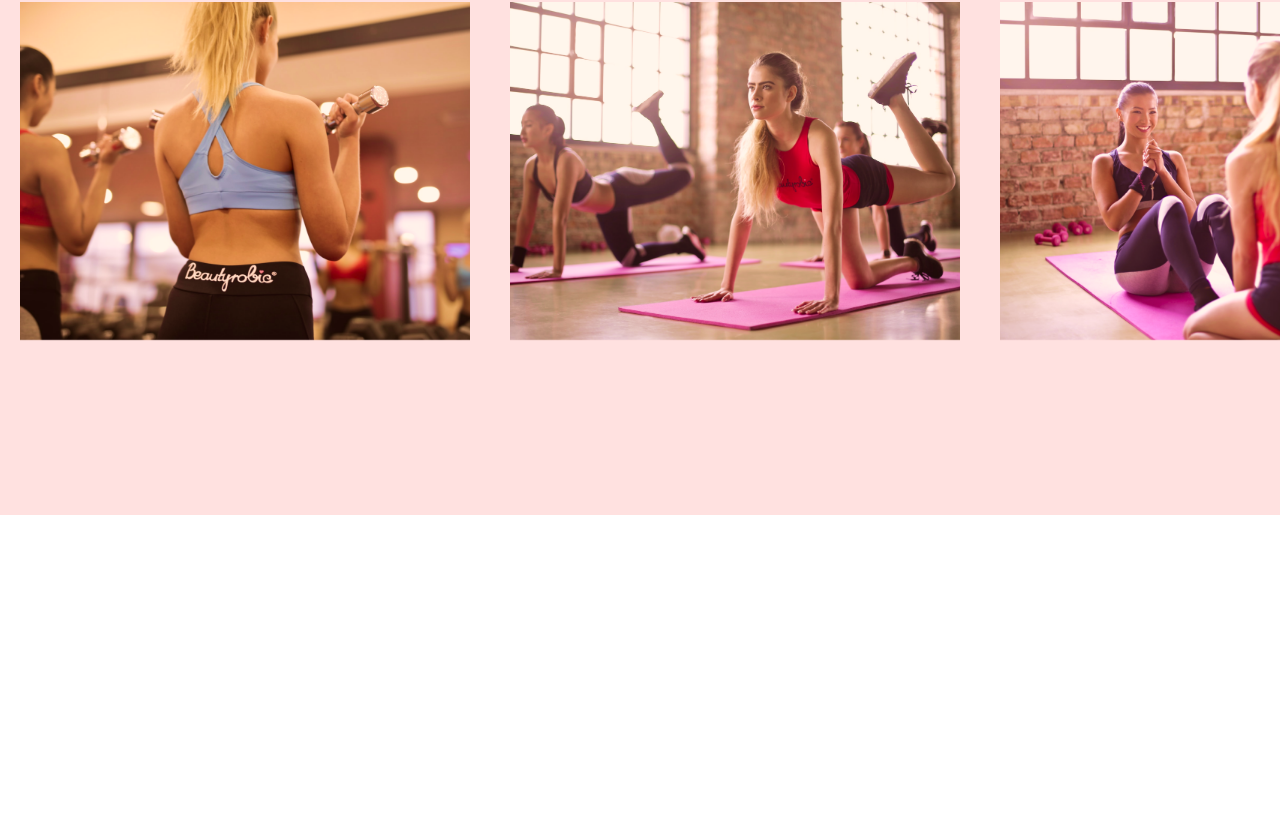
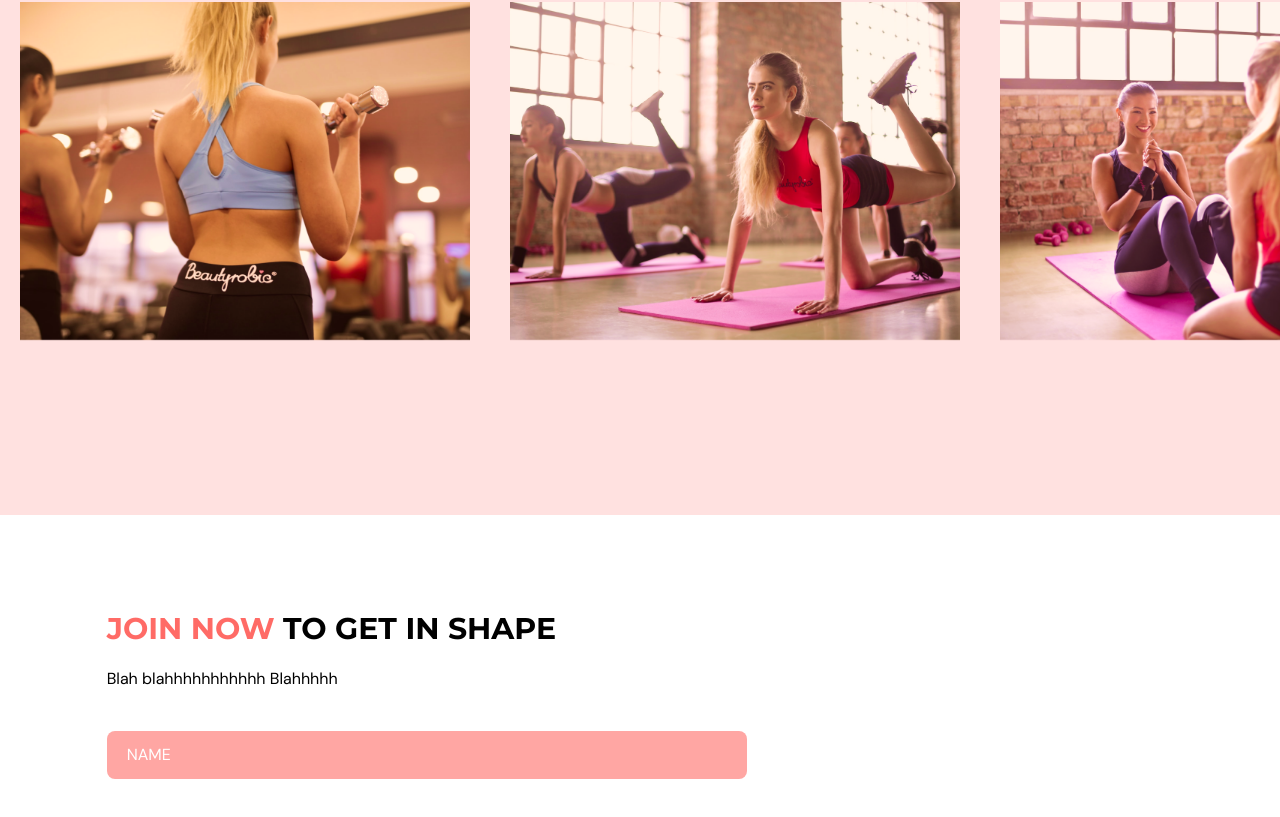
Before and after one commit to kendalenz/fitness-app, a React (Vite) app: page / in a window 1280 px wide. Shown: the part 2407-3224 px from the top of the page. Before the commit the page ends 3146 px from the top, so only its background shows below. Built offline with nearby package versions, Linux system fonts and the light colour scheme.

Commit message:
working on contact form

```diff
--- a/src/scenes/contactUs/index.tsx
+++ b/src/scenes/contactUs/index.tsx
@@ -2,17 +2,84 @@
 import { motion } from "framer-motion";
 import { useForm } from "react-hook-form";
 import ContactUsPageGraphic from "@/assets/ContactUsPageGraphic.png";
+import HText from "@/shared/HText";
 
 type Props = {
     setSelectedPage: (value: SelectedPage) => void;
 }
 
 const ContactUs = ({ setSelectedPage }: Props) => {
+  const inputStyles = `w-full rounded-lg bg-primary-300
+  px-5 py-3 placeholder-white`;
+
+  const {
+   register,
+   trigger,
+   formState: { errors }
+  } = useForm();
+
+  const onSubmit = async(e: any) => {
+    const isValid = await trigger();
+    if (!isValid) {
+      e.preventDefault();
+    }
+  };
+
   return (
     <section id="contactus" className="mx-auto w-5/6 pt-24 pb-32">
       <motion.div onViewportEnter={() => setSelectedPage(SelectedPage.ContactUs)}>
         {/* Header */}
+        <motion.div
+          className="md:w-3/5"
+          initial="hidden"
+          whileInView="visible"
+          viewport={{ once: true, amount: 0.5 }}
+          transition={{ duration: 0.5 }}
+          variants={{
+            hidden: { opacity: 0, x: -50 },
+            visible: { opacity: 1, x: 0 },
+          }}
+        >
+          <HText>
+            <span className="text-primary-500">JOIN NOW</span> TO GET IN SHAPE
+          </HText>
+          <p className="my-5">
+            Blah blahhhhhhhhhhh
+            Blahhhhh
+          </p>
 
+        </motion.div>
+        {/* Form and Image */}
+        <div className="mt-10 justify-between gap-8 md:flex">
+          <motion.div className="mt-10 basis-3/5 md:mt-0"
+          initial="hidden"
+          whileInView="visible"
+          viewport={{ once: true, amount: 0.5 }}
+          transition={{ duration: 0.5 }}
+          variants={{
+            hidden: { opacity: 0, y: 50 },
+            visible: { opacity: 1, y: 0 },
+          }}
+          >
+            <form
+              target="_blank"
+              onSubmit={onSubmit}
+              action="https://formsubmit.co/el/vezeri"
+              method="POST"
+            >
+              <input
+                className={inputStyles}
+                type="text"
+                placeholder="NAME"
+                {...register("name", {
+                    required: true,
+                    maxLength: 100,
+                })}
+              >
+              </input>
+            </form>
+          </motion.div>
+        </div>
       </motion.div>
     </section>
   )
```
